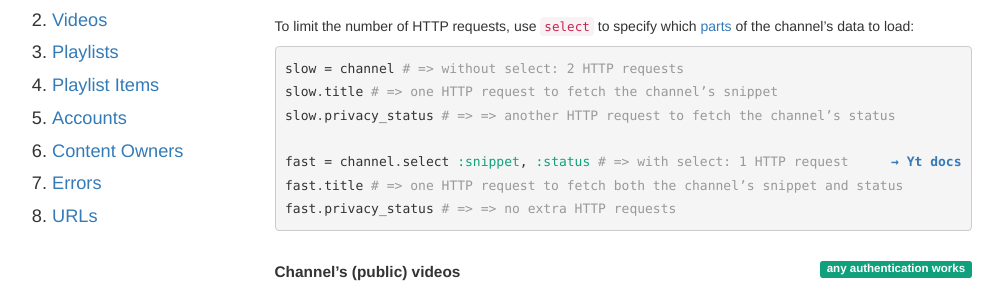
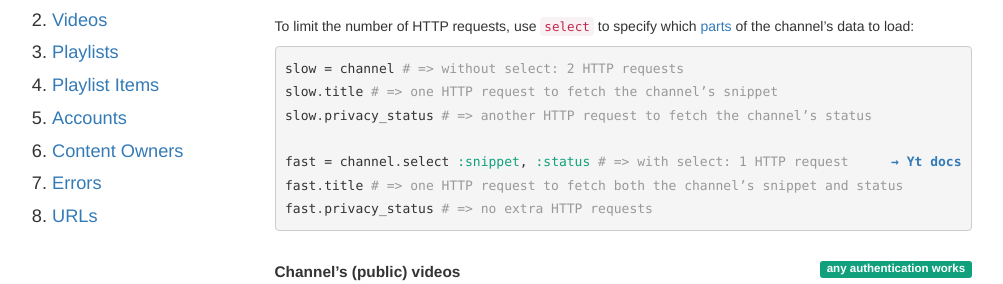
Before and after one commit to nullscreen/yt-core, a Jekyll site: the page built from docs/channels.html, in a window 1280 px wide and 900 px high, scrolled down 1439 px. Shown: the part 152-436 px from the top of the window, without its empty margins (138-1141 px from the left). Built offline with Jekyll 4.4.1, drawn with Linux system fonts in a browser that asks for light colours; nearby versions of some CDN libraries; some web fonts are replaced.

Commit message:
Remove extra `=>` from docs

```diff
--- a/docs/channels.html
+++ b/docs/channels.html
@@ -94,11 +94,11 @@ channel.ad_impressions # => {total: 123} (the total ad impressions of your chann
   <dd><a class="anchor" id="select"></a><div class="highlight"><pre>
 {% include example.html object='slow = channel' result='without select: 2 HTTP requests' %}
 {% include example.html object='slow' method='title' result='one HTTP request to fetch the channel’s snippet' %}
-{% include example.html object='slow' method='privacy_status' result='=> another HTTP request to fetch the channel’s status' %}
+{% include example.html object='slow' method='privacy_status' result='another HTTP request to fetch the channel’s status' %}
 
 {% include doc.html instance="Channel#select" %}{% include example.html object='fast = channel' method='select' params=' <span class="ss">:snippet</span><span class="p">,</span> <span class="ss">:status</span>' result='with select: 1 HTTP request' %}
 {% include example.html object='fast' method='title' result='one HTTP request to fetch both the channel’s snippet and status' %}
-{% include example.html object='fast' method='privacy_status' result='=> no extra HTTP requests' %}</pre>
+{% include example.html object='fast' method='privacy_status' result='no extra HTTP requests' %}</pre>
   </div></dd>
 </dl>
 
```
